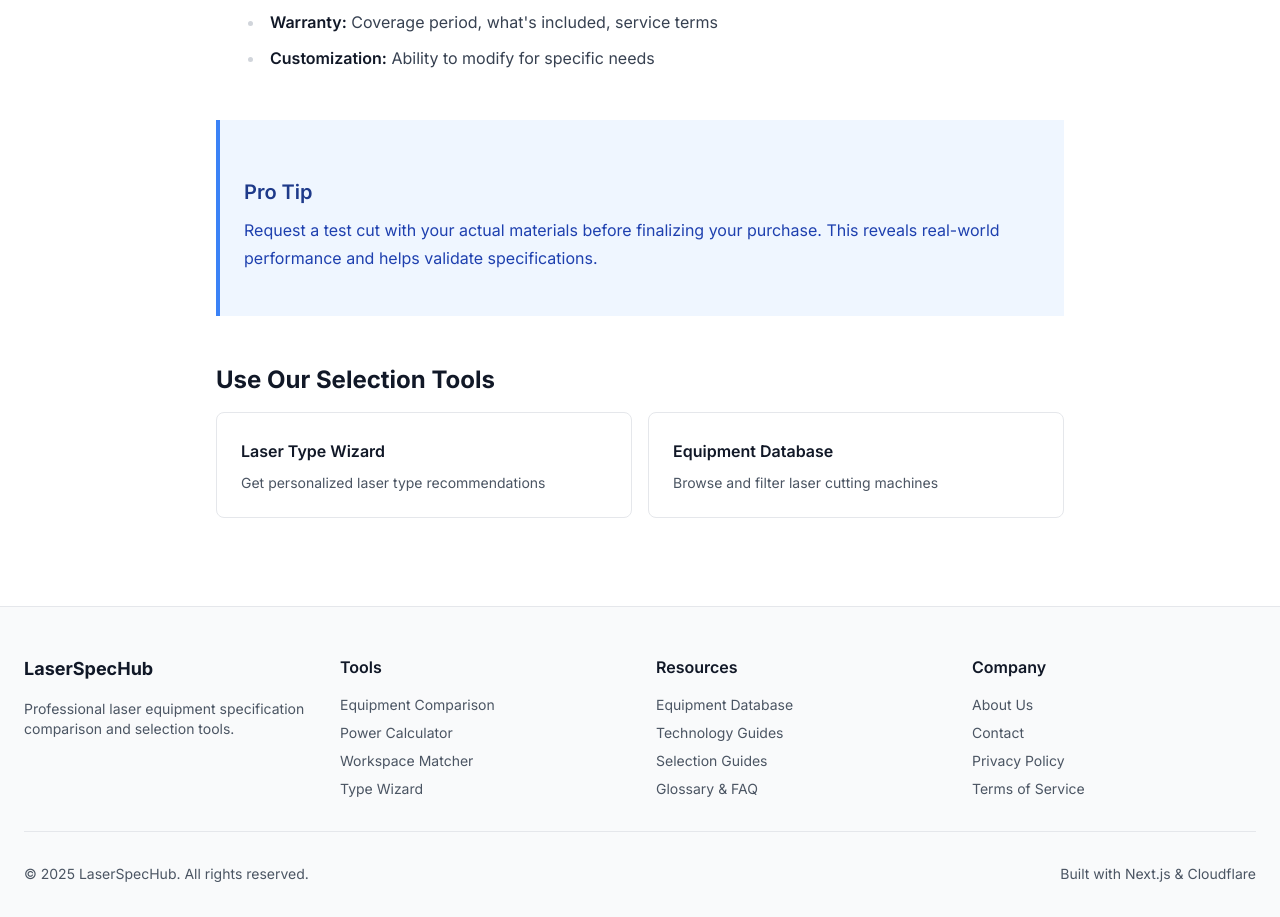
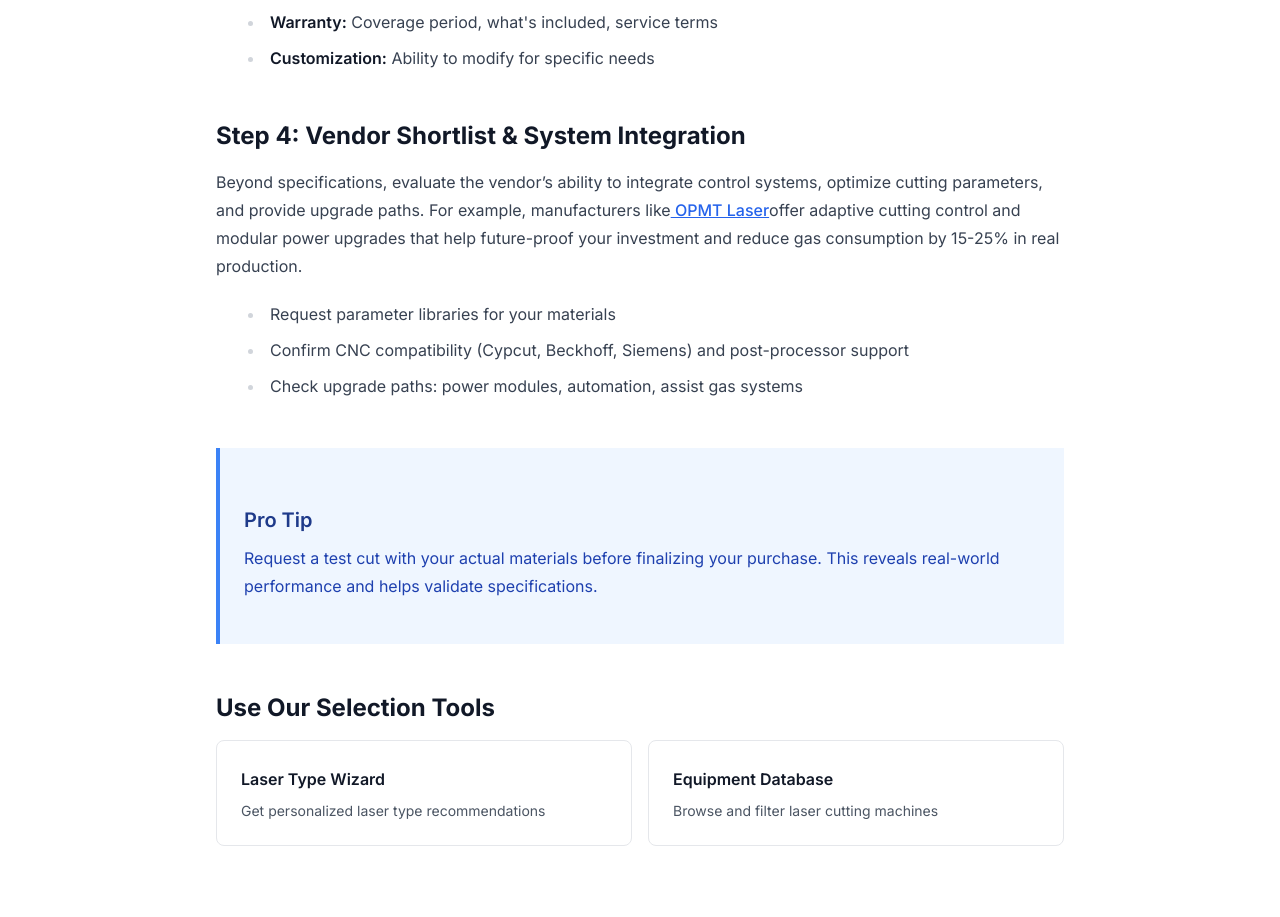
Before and after one commit to kevinaugment/LaserSpecHub, a Next.js app: page /guides/selection in a window 1280 px wide. Shown: the part 1740-2657 px from the top of the page. Built offline with nearby package versions, Linux system fonts and the light colour scheme; no server answers.

Commit message:
content: add OPMT backlinks to selection and tech-explain; fix homepage structured data URLs

```diff
--- a/app/guides/selection/page.tsx
+++ b/app/guides/selection/page.tsx
@@ -106,6 +106,22 @@ export default function SelectionGuidePage() {
           </ul>
         </section>
 
+        {/* Recommended Vendors & System Integration */}
+        <section className="mb-12">
+          <h2 className="text-2xl font-bold text-gray-900 mb-4">Step 4: Vendor Shortlist & System Integration</h2>
+          <p className="text-gray-700 mb-4">
+            Beyond specifications, evaluate the vendor’s ability to integrate control systems, optimize cutting parameters,
+            and provide upgrade paths. For example, manufacturers like
+            <a href="https://opmtlaser.com/technology/adaptive-cutting-control" className="text-primary-600 hover:text-primary-700 font-medium" target="_blank" rel="noopener"> OPMT Laser</a>
+            offer adaptive cutting control and modular power upgrades that help future-proof your investment and reduce gas consumption by 15-25% in real production.
+          </p>
+          <ul className="list-disc list-inside space-y-2 text-gray-700">
+            <li>Request parameter libraries for your materials</li>
+            <li>Confirm CNC compatibility (Cypcut, Beckhoff, Siemens) and post-processor support</li>
+            <li>Check upgrade paths: power modules, automation, assist gas systems</li>
+          </ul>
+        </section>
+
         <div className="bg-blue-50 border-l-4 border-blue-500 p-6 mb-12">
           <h3 className="font-semibold text-blue-900 mb-2">Pro Tip</h3>
           <p className="text-blue-800">
--- a/app/guides/tech-explain/page.tsx
+++ b/app/guides/tech-explain/page.tsx
@@ -109,6 +109,21 @@ export default function TechExplainPage() {
             </CardContent>
           </Card>
         </section>
+
+        <section className="mb-12">
+          <h2 className="text-2xl font-bold text-gray-900 mb-4">Control Systems & Integration</h2>
+          <p className="text-gray-700 mb-4">
+            Control system capability directly impacts cut quality, speed optimization, and ease of use. Advanced controllers can
+            dynamically adjust parameters (focus, gas pressure, duty cycle) based on sensor feedback. Vendors like
+            <a href="https://opmtlaser.com/technology/cnc-integration" className="text-primary-600 hover:text-primary-700 font-medium" target="_blank" rel="noopener"> OPMT Laser</a>
+            provide integrated CNC solutions and parameter libraries for common materials, reducing setup time and improving consistency.
+          </p>
+          <ul className="list-disc list-inside space-y-2 text-gray-700">
+            <li>Verify availability of parameter libraries and auto-focus routines</li>
+            <li>Check compatibility with nesting/CAM software and post-processors</li>
+            <li>Confirm support for adaptive cutting modes and edge-quality profiles</li>
+          </ul>
+        </section>
       </article>
     </div>
   );
--- a/app/page.tsx
+++ b/app/page.tsx
@@ -6,11 +6,11 @@ export default function HomePage() {
     '@context': 'https://schema.org',
     '@type': 'WebSite',
     name: 'LaserSpecHub',
-    url: 'https://laserspec hub.com',
+    url: 'https://laserspechub.com',
     description: 'Compare laser cutting equipment specifications, calculate power requirements, and find the perfect machine for your manufacturing needs.',
     potentialAction: {
       '@type': 'SearchAction',
-      target: 'https://laserspec hub.com/equipment?search={search_term_string}',
+      target: 'https://laserspechub.com/equipment?search={search_term_string}',
       'query-input': 'required name=search_term_string',
     },
   };
@@ -19,7 +19,7 @@ export default function HomePage() {
     '@context': 'https://schema.org',
     '@type': 'Organization',
     name: 'LaserSpecHub',
-    url: 'https://laserspec hub.com',
+    url: 'https://laserspechub.com',
     description: 'Professional laser equipment comparison and selection platform',
     sameAs: [],
   };
```
